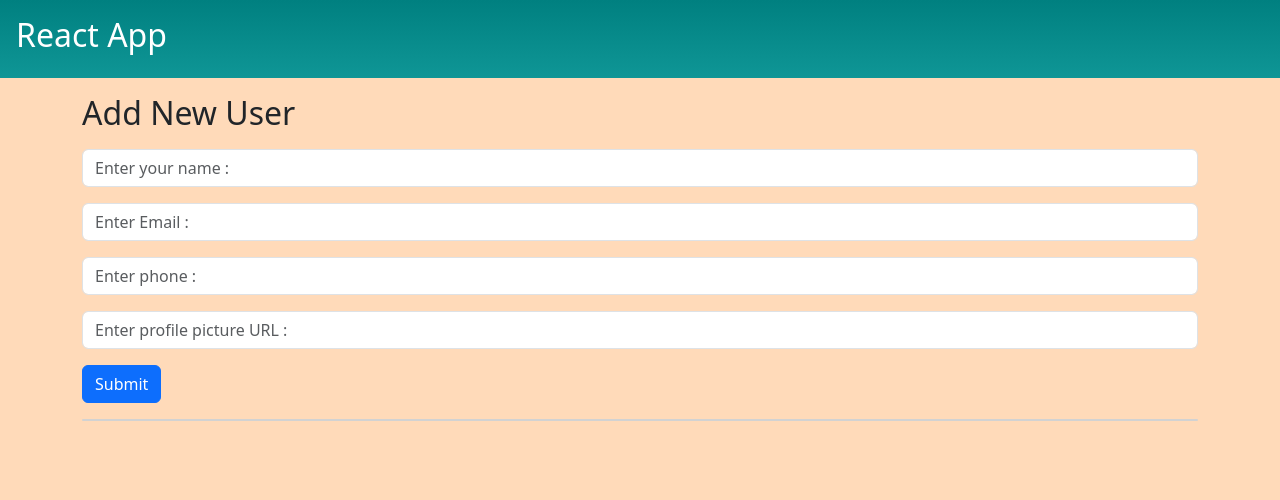
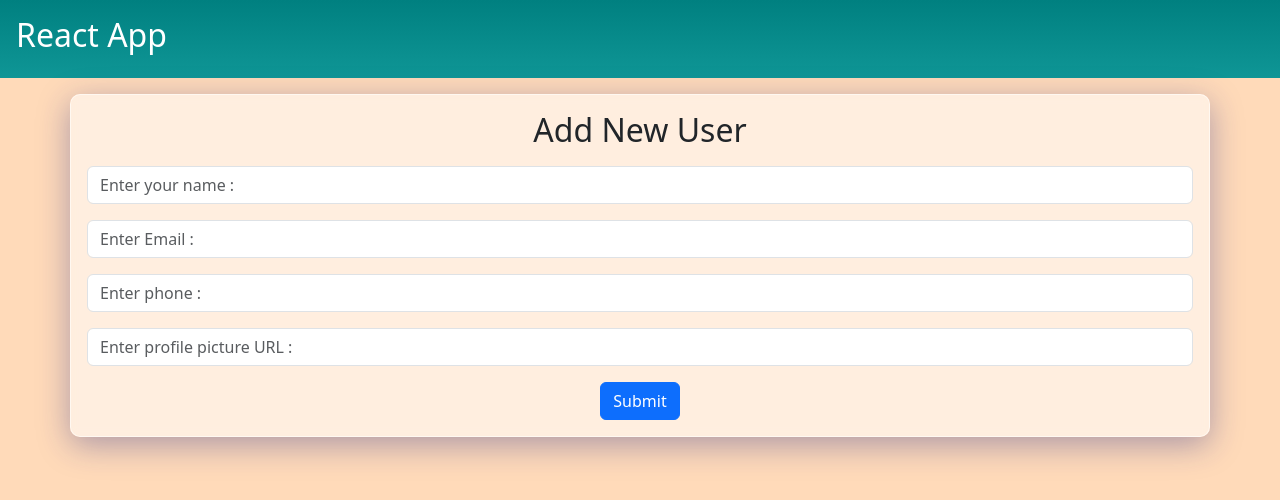
Before and after one commit to rohnshrma/react-intro-app, a React (Create React App) app: page / in a window 1280 px wide. Shown: the top 500 px of the page. Built offline with nearby package versions, Linux system fonts and the light colour scheme.

Commit message:
showing user cards

```diff
--- a/package.json
+++ b/package.json
@@ -11,6 +11,7 @@
     "react-bootstrap": "^2.10.5",
     "react-dom": "^18.3.1",
     "react-scripts": "5.0.1",
+    "uuid": "^11.0.3",
     "web-vitals": "^2.1.4"
   },
   "scripts": {
--- a/src/App.css
+++ b/src/App.css
@@ -9,6 +9,9 @@ header {
   color: #fff;
   background: linear-gradient(teal, rgb(15, 150, 150));
   padding: 1rem;
+}
+p {
+  margin-bottom: 0;
 }
 /*
 .cards {
@@ -32,3 +35,34 @@ header {
   width: 100px;
   margin-bottom: 1rem;
 } */
+
+.createform {
+  margin-bottom: 5rem;
+  text-align: center;
+  padding: 1rem;
+  background: rgba(255, 255, 255, 0.55);
+  box-shadow: 0 8px 32px 0 rgba(31, 38, 135, 0.37);
+  backdrop-filter: blur(4px);
+  -webkit-backdrop-filter: blur(4px);
+  border-radius: 10px;
+  border: 1px solid rgba(255, 255, 255, 0.55);
+}
+
+.cards-container {
+  display: flex;
+  justify-content: space-between;
+  align-items: center;
+  flex-wrap: wrap;
+}
+
+.user-card {
+  margin-bottom: 3rem;
+  text-align: center;
+  padding: 1rem;
+  background: rgba(255, 255, 255, 0.55);
+  box-shadow: 0 8px 32px 0 rgba(31, 38, 135, 0.37);
+  backdrop-filter: blur(4px);
+  -webkit-backdrop-filter: blur(4px);
+  border-radius: 10px;
+  border: 1px solid rgba(255, 255, 255, 0.55);
+}
--- a/src/App.js
+++ b/src/App.js
@@ -7,11 +7,17 @@ import Header from "./Components/Header";
 import CreateForm from "./Components/CreateForm.js";
 import { Card, Container } from "react-bootstrap";
 import { useState } from "react";
+import UserCard from "./Components/UserCard.js";
 
 const App = () => {
   const [users, setUsers] = useState([]);
 
   const addUserHandler = (userObj) => {
+    setUsers((prevUsers) => {
+      console.log("PREVUSERS : ", prevUsers);
+
+      return [userObj, ...prevUsers];
+    });
     console.log("USER INFO =>", userObj);
   };
 
@@ -22,13 +28,21 @@ const App = () => {
         {/* <Counter /> */}
         {/* <Timer /> */}
         <CreateForm onAdd={addUserHandler} />
-
-        <main>
-          <Container>
-            <Card />
-          </Container>
-        </main>
       </main>
+      <Container className="cards-container">
+        {users.map((userObj) => {
+          return (
+            <UserCard
+              name={userObj.name}
+              email={userObj.email}
+              phone={userObj.phone}
+              imgURL={userObj.imgURL}
+              key={userObj.id}
+              id={userObj.id}
+            />
+          );
+        })}
+      </Container>
     </div>
   );
 };
--- a/src/Components/CreateForm.js
+++ b/src/Components/CreateForm.js
@@ -1,5 +1,6 @@
 import { useState } from "react";
 import { Form, Button, Container } from "react-bootstrap";
+import { v4 as uuidv4 } from "uuid";
 
 const CreateForm = (props) => {
   // console.log(props);
@@ -31,6 +32,7 @@ const CreateForm = (props) => {
     e.preventDefault();
 
     const userObj = {
+      id: uuidv4(),
       name: nameText,
       email: emailText,
       phone: phoneText,
```
Also changed, not shown: src/Components/UserCard.js (renamed from src/Components/Card.js), 1 other file (tests, documents, lock files or other folders).
